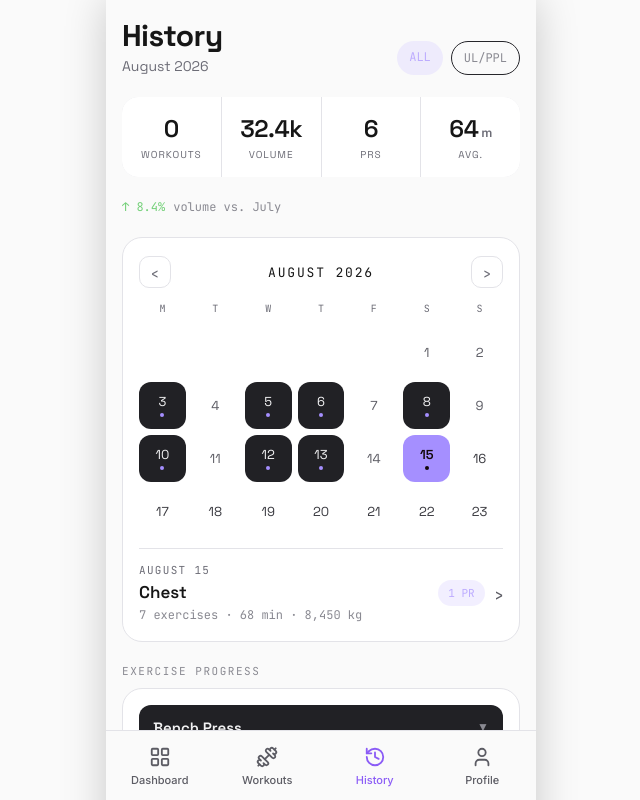
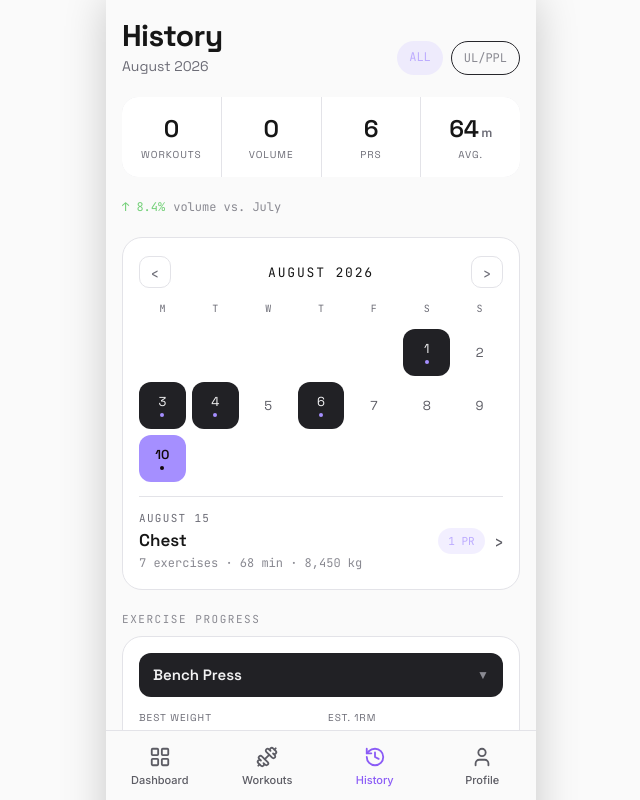
Before and after one commit to sphynx-00/Fito, a React (Vite) app: page /history in a window 1280 px wide. Shown: the top 800 px of the page, without its empty margins (319-959 px from the left). Built offline with nearby package versions, Linux system fonts and the light colour scheme.

Commit message:
slight changes with the data of the user which includes sets changed to reps and calendar real data

```diff
--- a/src/App.jsx
+++ b/src/App.jsx
@@ -24,6 +24,7 @@ function App() {
     () => pastWorkouts.reduce((sum, w) => sum + (w.totalVolume || 0), 0),
     [pastWorkouts]
   );
+
 
   const personalRecords = mock.personalRecords;
   const volume = {
@@ -59,7 +60,7 @@ function App() {
               <Route path='/workouts' element={<Workouts />} />
                 <Route path='/workouts/:muscle' element={<MuscleDetails />} />
 
-              <Route path='/history' element={<HistoryPage pastWorkouts={pastWorkouts}/>} />
+              <Route path='/history' element={<HistoryPage totalVolume={totalVolume} pastWorkouts={pastWorkouts}/>} />
                 <Route path='/RecentWorkouts' element={<RecentWorkouts pastWorkouts={pastWorkouts} setPastWorkouts={setPastWorkouts}/>} />
                   <Route path='/workoutDetails/:workoutId' element={<WorkoutDetails pastWorkouts={pastWorkouts}/>} />
                 <Route path='/volume' element={<VolumeChart volume={volume} />} />
--- a/src/pages/History/HistoryPage.jsx
+++ b/src/pages/History/HistoryPage.jsx
@@ -8,6 +8,7 @@ import * as mock from './data';
 
 
 export default function HistoryPage({
+  totalVolume,
   pastWorkouts,
   summary = mock.monthSummary,
   calendar = mock.calendar,
@@ -37,7 +38,7 @@ export default function HistoryPage({
           </div>
         </div>
 
-        <HistorySummary pastWorkouts={pastWorkouts} summary={summary} />
+        <HistorySummary totalVolume={totalVolume} pastWorkouts={pastWorkouts} summary={summary} />
         <WorkoutCalendar calendar={calendar} selected={selectedDay} onOpenWorkout={onOpenWorkout} />
         <ExerciseProgress progress={exerciseProgress} />
         <MuscleFrequency items={muscleFrequency} />
--- a/src/pages/History/components/HistorySummary.jsx
+++ b/src/pages/History/components/HistorySummary.jsx
@@ -30,12 +30,12 @@ function Stat({ value, unit, label, accent }) {
   );
 }
 
-export default function HistorySummary({ pastWorkouts, summary }) {
+export default function HistorySummary({ totalVolume, pastWorkouts, summary }) {
   return (
     <>
       <div style={shared.statGrid(4)}>
         <Stat value={pastWorkouts.length} label="Workouts" />
-        <Stat value={summary.volume} label="Volume" />
+        <Stat value={totalVolume} label="Volume" />
         <Stat value={summary.prs} label="PRs" accent />
         <Stat value={summary.avgMinutes} unit=" m" label="Avg." />
       </div>
--- a/src/pages/History/components/WorkoutDetails.jsx
+++ b/src/pages/History/components/WorkoutDetails.jsx
@@ -59,8 +59,8 @@ function WorkoutDetails ({ pastWorkouts }) {
               <button className="wd-history-link" type="button">History ›</button>
             </div>
             <div className="wd-set-list">
-              <div className="wd-set-row"><span className="wd-set-index">1</span><span className="wd-set-result">{e.weight} kg × {e.sets}</span></div>
-              <div className="wd-set-row"><span className="wd-set-index">2</span><span className="wd-set-result">{e.weight} kg × {e.sets}</span></div>
+              <div className="wd-set-row"><span className="wd-set-index">1</span><span className="wd-set-result">{e.weight} kg × {e.reps}</span></div>
+              <div className="wd-set-row"><span className="wd-set-index">2</span><span className="wd-set-result">{e.weight} kg × {e.reps}</span></div>
               {/* <div className="wd-set-row"><span className="wd-set-index">3</span><span className="wd-set-result wd-set-result--pr">70 kg × 5</span><span className="wd-set-pr">PR</span></div> */}
 
             </div>
--- a/src/pages/History/data.js
+++ b/src/pages/History/data.js
@@ -8,14 +8,36 @@ export const monthSummary = {
   volumeDeltaLabel: 'volume vs. July',
 };
 
-export const calendar = {
-  month: 'August 2026',
-  firstWeekdayOffset: 5, // Mon-first grid; Aug 1 2026 is a Saturday
-  daysInMonth: 31,
-  lastRenderedDay: 23,
-  workoutDays: [3, 5, 6, 8, 10, 12, 13, 15],
-  today: 15,
-};
+export function buildCalendar(date = new Date(), workoutDays = []) {
+  const year = date.getFullYear();
+  const month = date.getMonth(); // 0-11
+
+  // Day 0 of the *next* month = last day of this month
+  const daysInMonth = new Date(year, month + 1, 0).getDate();
+
+  // getDay(): Sun=0 ... Sat=6. Convert to Monday-first: Mon=0 ... Sun=6
+  const firstWeekdayOffset = (new Date(year, month, 1).getDay() + 6) % 7;
+
+  return {
+    month: date.toLocaleString('en-US', { month: 'long', year: 'numeric' }),
+    firstWeekdayOffset,
+    daysInMonth,
+    lastRenderedDay: date.getDate(),
+    today: date.getDate(),
+    workoutDays,
+  };
+}
+
+export const calendar = buildCalendar(new Date(), [1, 3, 4, 6]);
+
+// export const calendar = {
+//   month: 'August 2026',
+//   firstWeekdayOffset: 5, // Mon-first grid; Aug 1 2026 is a Saturday
+//   daysInMonth: 31,
+//   lastRenderedDay: 23,
+//   workoutDays: [3, 5, 6, 8, 10, 12, 13, 15],
+//   today: 15,
+// };
 
 export const selectedDay = {
   dateLabel: 'August 15',
```
